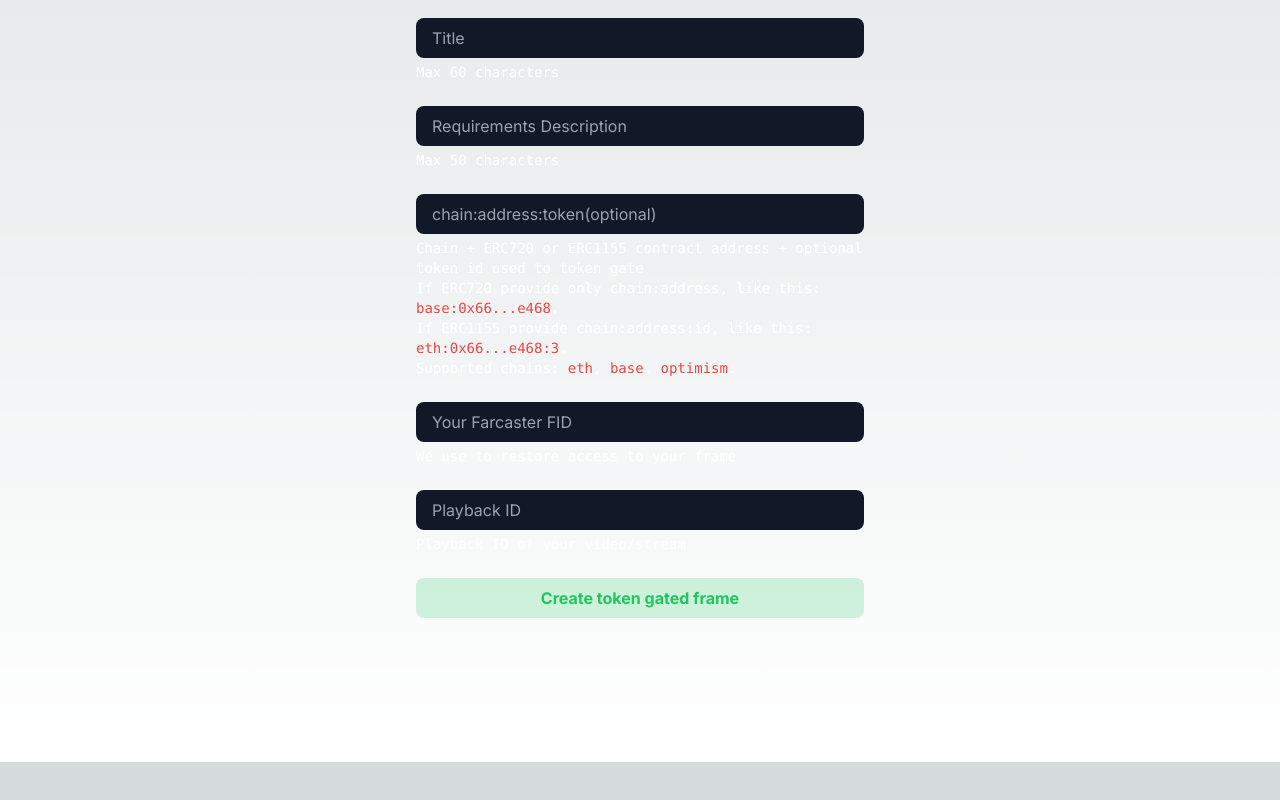
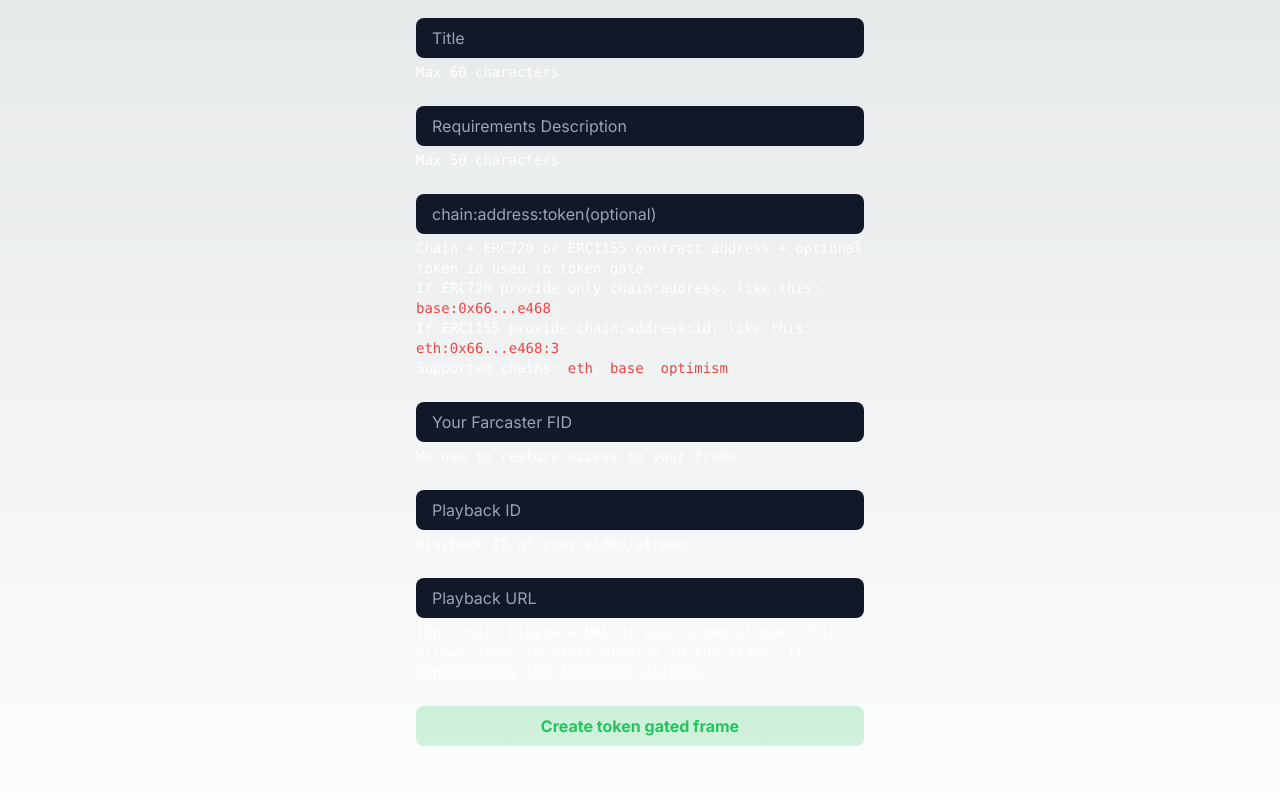
Before and after one commit to nikitattt/fc-livepeer, a Next.js app: page /create in a window 1280 px wide. Shown: the part 601-1401 px from the top of the page. Before the commit the page ends 1363 px from the top, so only its background shows below. Built offline with nearby package versions, Linux system fonts and the light colour scheme.

Commit message:
Add optional playbackURL

```diff
--- a/src/app/api/open/[id]/route.ts
+++ b/src/app/api/open/[id]/route.ts
@@ -77,6 +77,14 @@ export async function POST(
     const postUrl = `https://lvpr.tv?v=${data.playbackId}`
     const imageUrl = `${process.env.HOST}/all-good.jpg`
 
+    let videoMeta = ``
+
+    if (data.playbackUrl) {
+      videoMeta = `
+      <meta property="fc:frame:video" content="${data.playbackUrl}" />
+      <meta property="fc:frame:video:type" content="application/x-mpegURL" />`
+    }
+
     response = new NextResponse(
       `<!DOCTYPE html>
       <html>
@@ -86,9 +94,10 @@ export async function POST(
           <meta property="og:image" content="${imageUrl}" />
           <meta name="fc:frame" content="vNext" />
           <meta name="fc:frame:image" content="${imageUrl}" />
-          <meta name="fc:frame:button:1" content="Watch video" />
+          <meta name="fc:frame:button:1" content="Watch in browser" />
           <meta name="fc:frame:button:1:action" content="link" />
           <meta name="fc:frame:button:1:target" content="${postUrl}" />
+          ${videoMeta}
         </head>
         <body />
       </html>`,
--- a/src/app/create/page.tsx
+++ b/src/app/create/page.tsx
@@ -22,6 +22,7 @@ export default function Home() {
     const requirement = formData.get('requirement')!.toString()
     const ownerFid = Number(formData.get('ownerFid')!.toString())
     const playbackId = formData.get('playbackId')!.toString()
+    const playbackUrl = formData.get('playbackUrl')?.toString()
 
     const dataToStore: VideoShareData = {
       title: title,
@@ -29,6 +30,7 @@ export default function Home() {
       requirement: requirement,
       ownerFid: ownerFid,
       playbackId: playbackId,
+      playbackUrl: playbackUrl,
       shareId: shareId,
       editId: editId,
       createdAt: dayjs().toISOString(),
@@ -138,6 +140,18 @@ export default function Home() {
             Playback ID of your video/stream
           </p>
         </div>
+        <div className="w-full">
+          <input
+            type="text"
+            name="playbackUrl"
+            placeholder="Playback URL"
+            className="bg-gray-900 rounded-lg px-4 py-2 w-full outline-green-500"
+          />
+          <p className="mt-1 text-start text-sm text-white font-mono">
+            (Optional) Playback URL of your video/stream. This allows video to
+            start playing in the frame, if supported by the farcaster client.
+          </p>
+        </div>
         <button
           type="submit"
           className="bg-green-500/20 rounded-lg px-4 py-2 w-full max-w-lg font-bold"
--- a/src/app/edit/[id]/page.tsx
+++ b/src/app/edit/[id]/page.tsx
@@ -150,6 +150,19 @@ export default async function Home({ params }: { params: { id: string } }) {
             Playback ID of your video/stream
           </p>
         </div>
+        <div className="w-full">
+          <input
+            defaultValue={data.playbackUrl}
+            type="text"
+            name="playbackUrl"
+            placeholder="Playback URL"
+            className="bg-gray-900 rounded-lg px-4 py-2 w-full outline-green-500"
+          />
+          <p className="mt-1 text-start text-sm text-white font-mono">
+            (Optional) Playback URL of your video/stream. This allows video to
+            start playing in the frame if supported
+          </p>
+        </div>
         <button
           type="submit"
           className="bg-green-500/20 rounded-lg px-4 py-2 w-full max-w-lg font-bold"
--- a/src/utils/types.ts
+++ b/src/utils/types.ts
@@ -3,6 +3,7 @@ export interface VideoShareData {
   editId: string
   ownerFid: number
   playbackId: string
+  playbackUrl?: string
   title: string
   requirementDescription: string
   requirement: string
```
